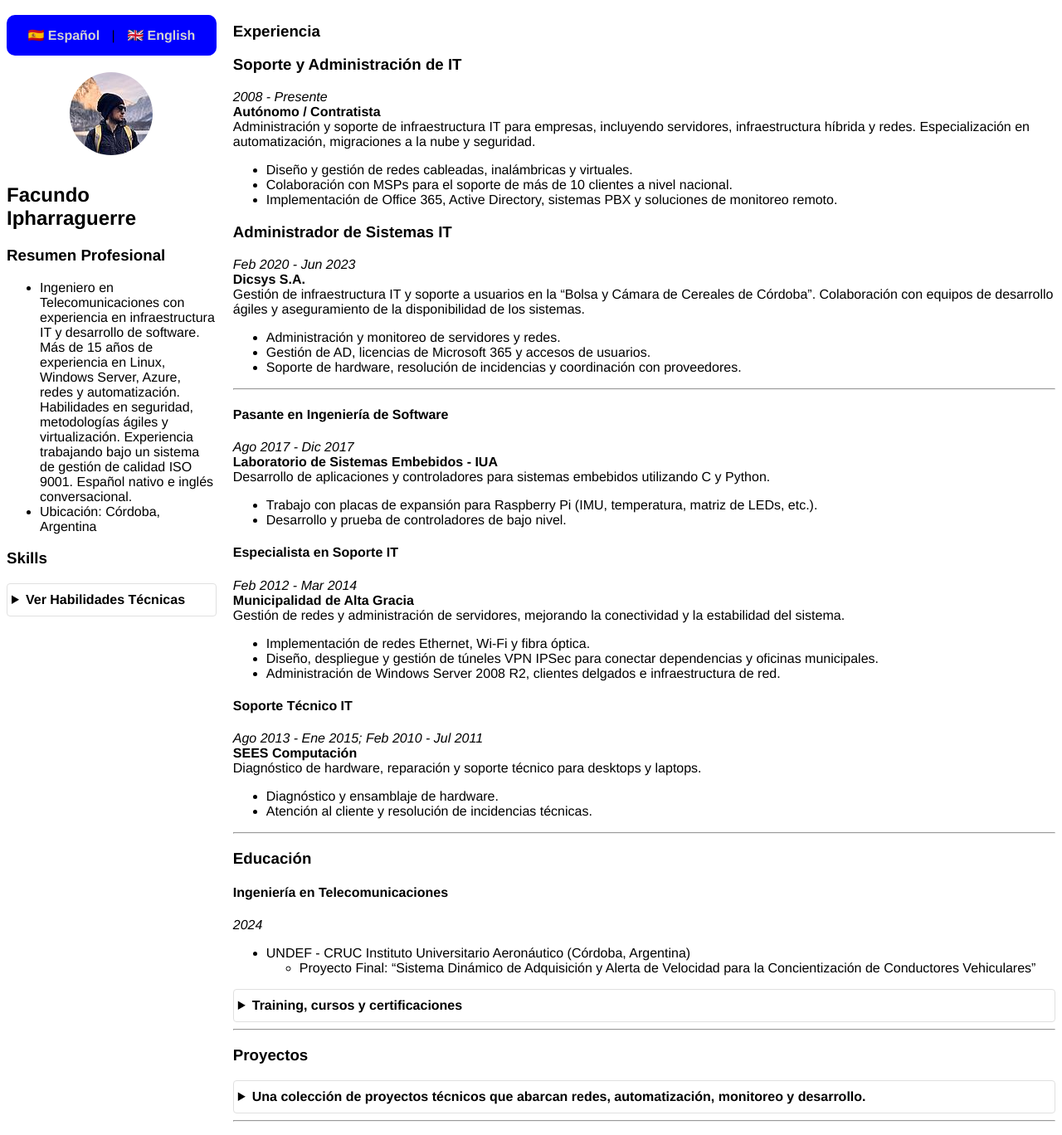
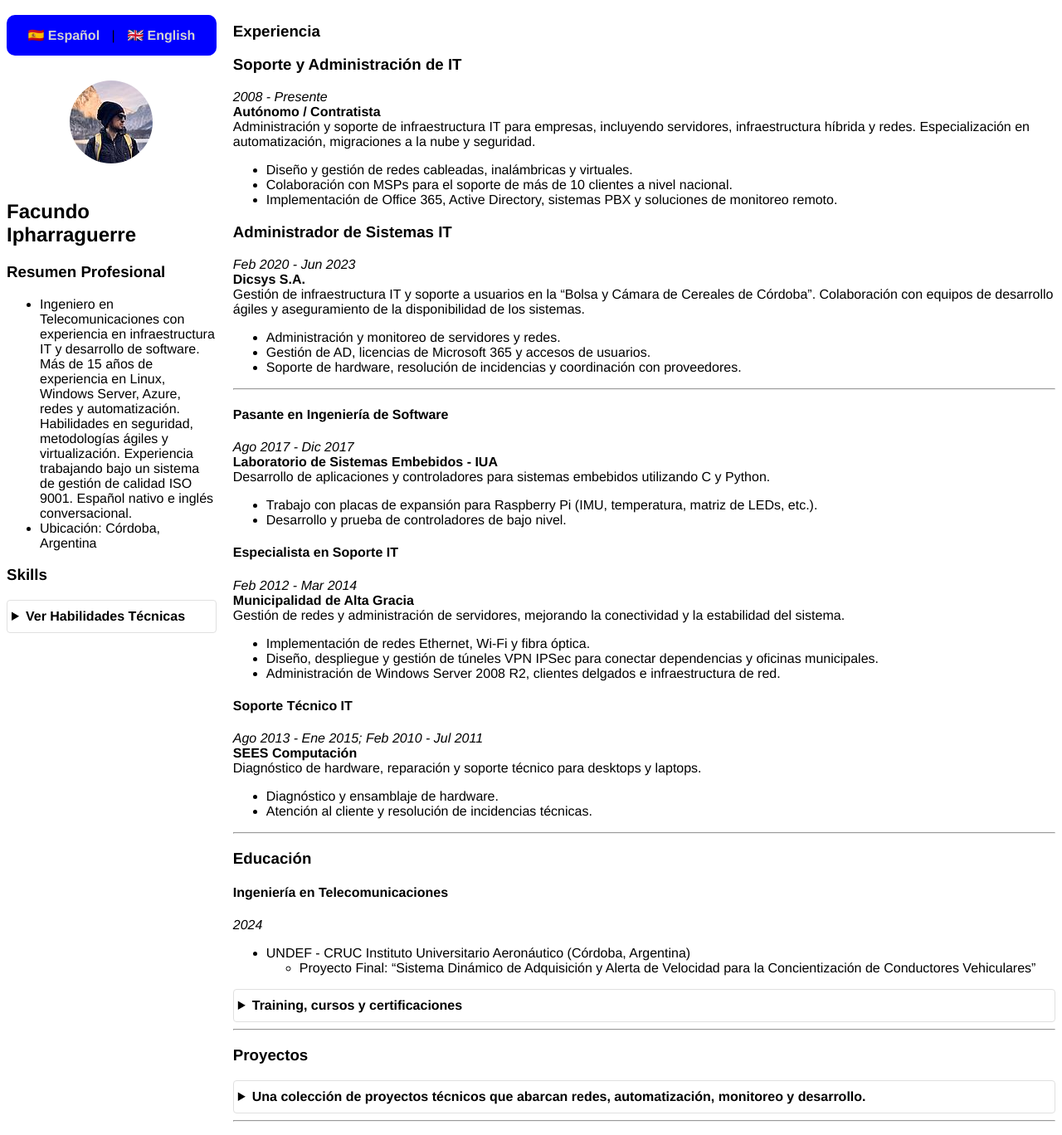
Before and after one commit to fipharraguerre/cv-homepage, a Jekyll site: the page built from index_es.md, in a window 1280 px wide. Shown: the whole page at 83% size. Built offline with Jekyll 4.4.1, drawn with Linux system fonts in a browser that asks for light colours.

Commit message:
formatting fixes

```diff
--- a/assets/style.css
+++ b/assets/style.css
@@ -14,8 +14,8 @@
 }
 
 .sidebar img {
-    margin-top: 10px;
-    margin-bottom: 10px;
+    margin-top: 20px;
+    margin-bottom: 20px;
 }
 
 .content {
```
Also changed, not shown: index_en.md (+3 -4 lines).
